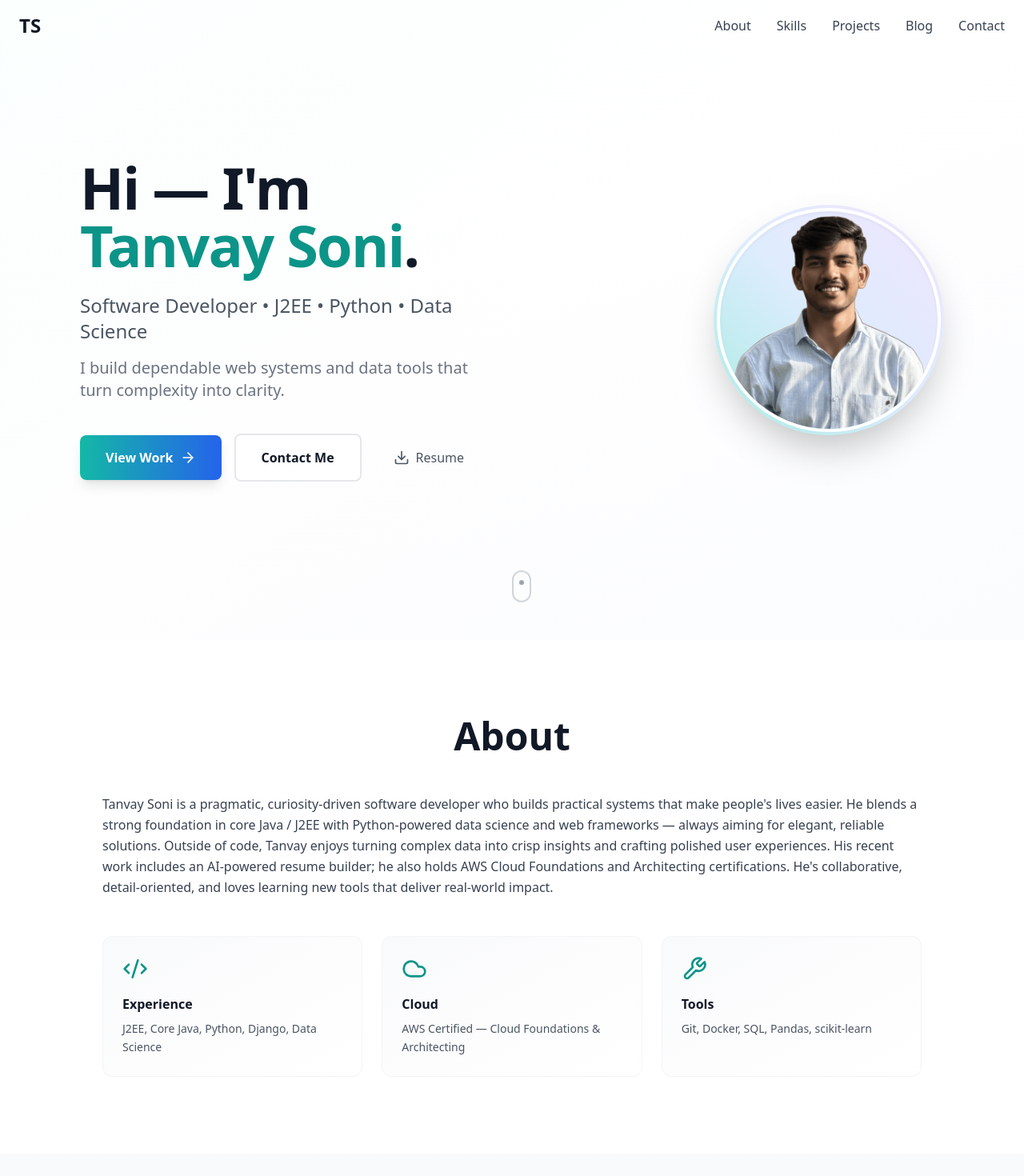
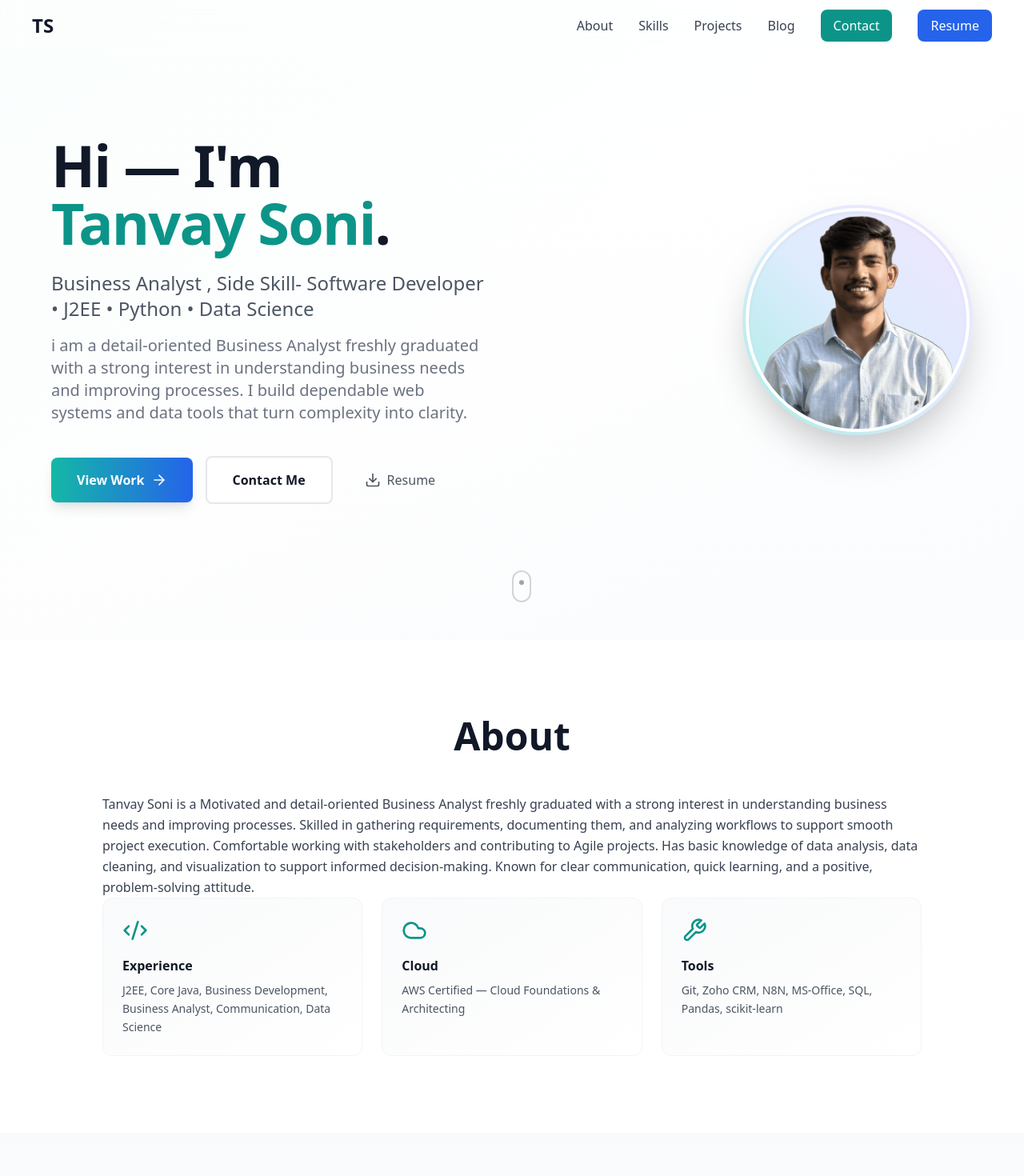
Before and after one commit to TanvaySoni/perosnal-website, a React (Vite) app: page / in a window 1280 px wide. Shown: the top 1470 px of the page at 80% size. Built offline with nearby package versions, Linux system fonts and the light colour scheme.

Commit message:
Updated navbar, resume view, responsive fixes

```diff
--- a/src/App.tsx
+++ b/src/App.tsx
@@ -43,10 +43,13 @@ function App() {
   const handleViewWork = () => scrollToSection('projects');
   const handleContact = () => scrollToSection('contact');
 
+  // ✅ Your resume file inside public/videos folder
+  const resumeLink = "/videos/Tanvay_CV.pdf";
+
   return (
     <div className="min-h-screen bg-gradient-to-b from-white via-gray-50 to-white">
-      <Navigation onContactClick={handleContact} />
-      <Hero onViewWork={handleViewWork} onContact={handleContact} />
+      <Navigation onContactClick={handleContact} resumeLink={resumeLink} />
+      <Hero onViewWork={handleViewWork} onContact={handleContact} resumeLink={resumeLink} />
       <About />
       <Skills />
       <Projects />
--- a/src/components/About.tsx
+++ b/src/components/About.tsx
@@ -5,7 +5,7 @@ export default function About() {
     {
       icon: Code2,
       label: 'Experience',
-      text: 'J2EE, Core Java, Python, Django, Data Science',
+      text: 'J2EE, Core Java, Business Development, Business Analyst, Communication, Data Science',
     },
     {
       icon: Cloud,
@@ -15,7 +15,7 @@ export default function About() {
     {
       icon: Wrench,
       label: 'Tools',
-      text: 'Git, Docker, SQL, Pandas, scikit-learn',
+      text: 'Git, Zoho CRM, N8N, MS-Office, SQL, Pandas, scikit-learn',
     },
   ];
 
@@ -26,9 +26,13 @@ export default function About() {
           About
         </h2>
 
-        <div className="prose prose-lg max-w-none mb-12 text-gray-700 leading-relaxed">
+        <div className="prose prose-lg max-w-none mb-15 text-gray-700 leading-relaxed">
           <p>
-            Tanvay Soni is a pragmatic, curiosity-driven software developer who builds practical systems that make people's lives easier. He blends a strong foundation in core Java / J2EE with Python-powered data science and web frameworks — always aiming for elegant, reliable solutions. Outside of code, Tanvay enjoys turning complex data into crisp insights and crafting polished user experiences. His recent work includes an AI-powered resume builder; he also holds AWS Cloud Foundations and Architecting certifications. He's collaborative, detail-oriented, and loves learning new tools that deliver real-world impact.
+            Tanvay Soni is a Motivated and detail-oriented Business Analyst freshly graduated with a strong interest in understanding
+business needs and improving processes. Skilled in gathering requirements, documenting them, and analyzing
+workflows to support smooth project execution. Comfortable working with stakeholders and contributing to
+Agile projects. Has basic knowledge of data analysis, data cleaning, and visualization to support informed
+decision-making. Known for clear communication, quick learning, and a positive, problem-solving attitude.
           </p>
         </div>
 
--- a/src/components/Hero.tsx
+++ b/src/components/Hero.tsx
@@ -20,10 +20,12 @@ export default function Hero({ onViewWork, onContact }: HeroProps) {
           </h1>
 
           <p className="text-xl md:text-2xl text-gray-600 mb-4 font-medium">
-            Software Developer • J2EE • Python • Data Science
+            Business Analyst , Side Skill- Software Developer • J2EE • Python • Data Science
           </p>
 
           <p className="text-lg md:text-xl text-gray-500 mb-10 max-w-xl leading-relaxed">
+            i am a detail-oriented Business Analyst freshly graduated with a strong interest in understanding
+business needs and improving processes.
             I build dependable web systems and data tools that turn complexity into clarity.
           </p>
 
--- a/src/components/Navigation.tsx
+++ b/src/components/Navigation.tsx
@@ -3,9 +3,10 @@ import { Menu, X } from 'lucide-react';
 
 interface NavigationProps {
   onContactClick: () => void;
+  resumeLink: string;
 }
 
-export default function Navigation({ onContactClick }: NavigationProps) {
+export default function Navigation({ onContactClick, resumeLink }: NavigationProps) {
   const [isScrolled, setIsScrolled] = useState(false);
   const [isMobileMenuOpen, setIsMobileMenuOpen] = useState(false);
 
@@ -28,16 +29,16 @@ export default function Navigation({ onContactClick }: NavigationProps) {
     { label: 'Skills', id: 'skills' },
     { label: 'Projects', id: 'projects' },
     { label: 'Blog', id: 'blog' },
-    { label: 'Contact', id: 'contact' },
   ];
 
   return (
     <nav
-      className={`fixed top-0 left-0 right-0 z-50 transition-all duration-300 ${
-        isScrolled ? 'bg-white/95 shadow-md' : 'bg-transparent'
+      className={`fixed top-0 left-0 right-0 z-50 backdrop-blur-md transition-all duration-300 ${
+        isScrolled ? 'bg-white/90 shadow-lg' : 'bg-white/30'
       }`}
     >
-      <div className="max-w-7xl mx-auto px-6 py-4 flex items-center justify-between">
+      <div className="max-w-7xl mx-auto px-4 md:px-10 py-3 flex items-center justify-between">
+
         {/* Logo */}
         <button
           onClick={() => window.scrollTo({ top: 0, behavior: 'smooth' })}
@@ -48,25 +49,41 @@ export default function Navigation({ onContactClick }: NavigationProps) {
 
         {/* Desktop Links */}
         <div className="hidden md:flex items-center gap-8">
+
           {navLinks.map((link) => (
             <button
               key={link.id}
-              onClick={() =>
-                link.id === 'contact'
-                  ? onContactClick()
-                  : scrollToSection(link.id)
-              }
-              className="text-gray-700 hover:text-teal-600 transition-all duration-300 transform hover:scale-105 hover:drop-shadow-lg font-medium"
+              onClick={() => scrollToSection(link.id)}
+              className="text-gray-700 hover:text-teal-600 transition-all duration-200 hover:scale-105 font-medium"
             >
               {link.label}
             </button>
           ))}
+
+          {/* Contact Button */}
+          <button
+            onClick={onContactClick}
+            className="px-4 py-2 bg-teal-600 text-white rounded-lg hover:bg-teal-700 transition-all duration-300"
+          >
+            Contact
+          </button>
+
+          {/* Resume Button - VIEW PDF */}
+          <a
+            href={resumeLink}
+            target="_blank"
+            rel="noopener noreferrer"
+            className="px-4 py-2 bg-blue-600 text-white rounded-lg hover:bg-blue-700 transition-all duration-300"
+          >
+            Resume
+          </a>
+
         </div>
 
         {/* Mobile Menu Button */}
         <button
           onClick={() => setIsMobileMenuOpen(!isMobileMenuOpen)}
-          className="md:hidden p-2 text-gray-700 hover:text-teal-600 transition-all duration-300"
+          className="md:hidden p-2 text-gray-700 hover:text-teal-600 transition-all duration-200"
           aria-label="Toggle menu"
         >
           {isMobileMenuOpen ? <X className="w-6 h-6" /> : <Menu className="w-6 h-6" />}
@@ -75,21 +92,40 @@ export default function Navigation({ onContactClick }: NavigationProps) {
 
       {/* Mobile Menu */}
       {isMobileMenuOpen && (
-        <div className="md:hidden mt-4 py-4 border-t border-gray-200">
+        <div className="md:hidden px-4 py-4 bg-white/95 shadow-md border-t border-gray-200">
+
           <div className="flex flex-col gap-4">
+
             {navLinks.map((link) => (
               <button
                 key={link.id}
-                onClick={() =>
-                  link.id === 'contact'
-                    ? onContactClick()
-                    : scrollToSection(link.id)
-                }
-                className="text-gray-700 hover:text-teal-600 transition-all duration-300 transform hover:scale-105 hover:drop-shadow-lg font-medium text-left"
+                onClick={() => scrollToSection(link.id)}
+                className="text-gray-700 hover:text-teal-600 transition-all duration-200 text-left font-medium text-lg"
               >
                 {link.label}
               </button>
             ))}
+
+            <button
+              onClick={() => {
+                onContactClick();
+                setIsMobileMenuOpen(false);
+              }}
+              className="w-full px-4 py-2 bg-teal-600 text-white rounded-lg hover:bg-teal-700 transition-all duration-200"
+            >
+              Contact
+            </button>
+
+            {/* Resume - VIEW PDF */}
+            <a
+              href={resumeLink}
+              target="_blank"
+              rel="noopener noreferrer"
+              className="w-full px-4 py-2 bg-blue-600 text-white rounded-lg hover:bg-blue-700 transition-all duration-200 text-center"
+            >
+              Resume
+            </a>
+
           </div>
         </div>
       )}
```
Also changed, not shown: 1 other file (tests, documents, lock files or other folders).
